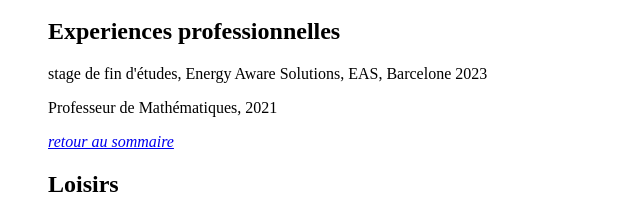
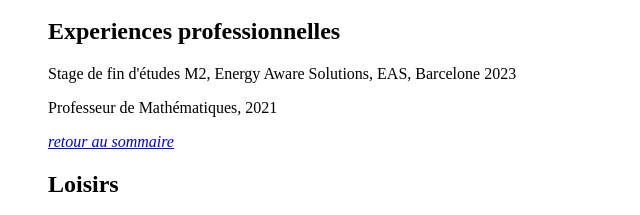
Before and after one commit to YassinAJANIF/yassin.github.io, a plain HTML site: page cv.html in a window 1280 px wide. Shown: the part 1146-1361 px from the top of the page, 0-640 px from the left. Drawn offline with Linux system fonts and the light colour scheme.

Commit message:
modification: cv3

```diff
--- a/cv.html
+++ b/cv.html
@@ -68,7 +68,7 @@
             </section>
             <section id="expPro">
                 <h2><a>Experiences professionnelles</a></h2>
-                <p>stage de fin d'études, Energy Aware Solutions, EAS, Barcelone <span class="date">2023</span></p>
+                <p>Stage de fin d'études M2, Energy Aware Solutions, EAS, Barcelone <span class="date">2023</span></p>
                 <p>Professeur de Mathématiques, <span class="date">2021</span></p>
                 <p><a href="#sommaire"><em>retour au sommaire</em></a></p>
             </section>
```
